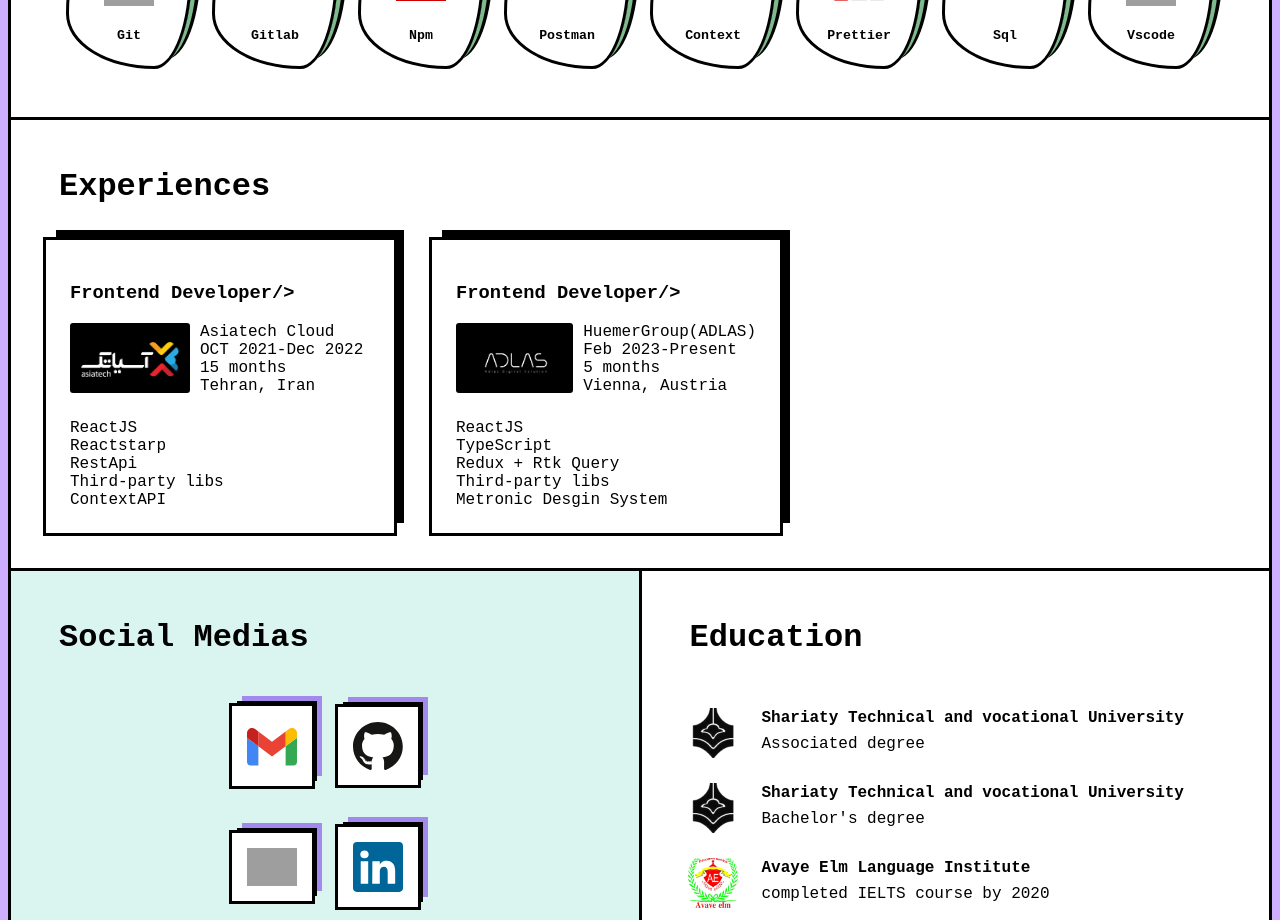
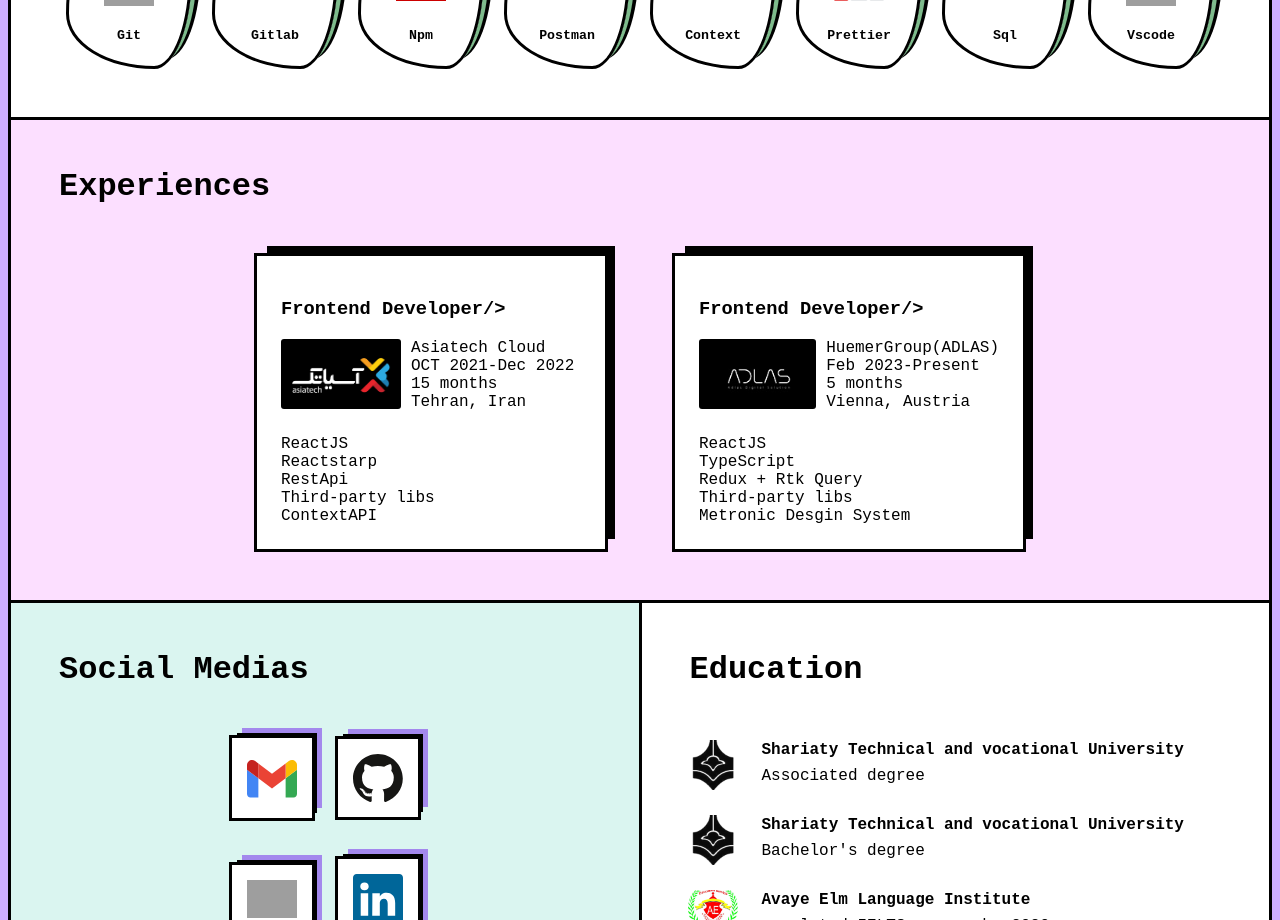
Before and after one commit to SarahMoradi/brutalist-portfolio, a React (Vite) app: page / in a window 1280 px wide. Shown: the part 960-1880 px from the top of the page. Built offline with nearby package versions, Linux system fonts and the light colour scheme; grey boxes are pictures that could not be loaded.

Commit message:
modify experience details

```diff
--- a/src/common/experience/card.module.css
+++ b/src/common/experience/card.module.css
@@ -1,13 +1,15 @@
 .cart_container {
   display: flex;
+  justify-content: center;
   margin-bottom: 1rem;
 }
 .cart {
   border: 3px solid black;
   width: 300px;
-  margin: 0 1rem;
+  margin: 1rem 2rem;
   padding: 1.5rem;
   box-shadow: black 0px 0px 0px 0px inset, #000 10px -10px 0px -3px;
+  background-color: #fff;
 }
 .cart_header_container {
   display: flex;
@@ -22,5 +24,4 @@
   height: 50px;
   padding: 10px;
   margin: 0 10px 0 0;
-
 }
--- a/src/components/experiences/experience.module.css
+++ b/src/components/experiences/experience.module.css
@@ -4,6 +4,7 @@
   display: flex;
   flex-direction: column;
   padding: 1rem;
+  background-color: #fcdfff;
 }
 .experience_container h1 {
   padding: 0;
```
